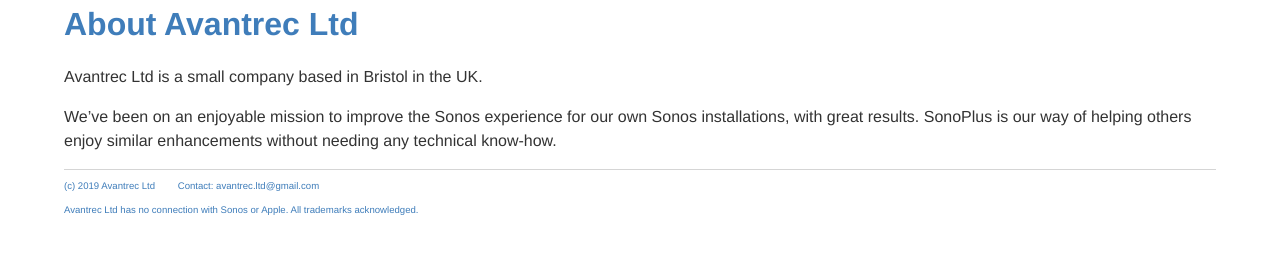
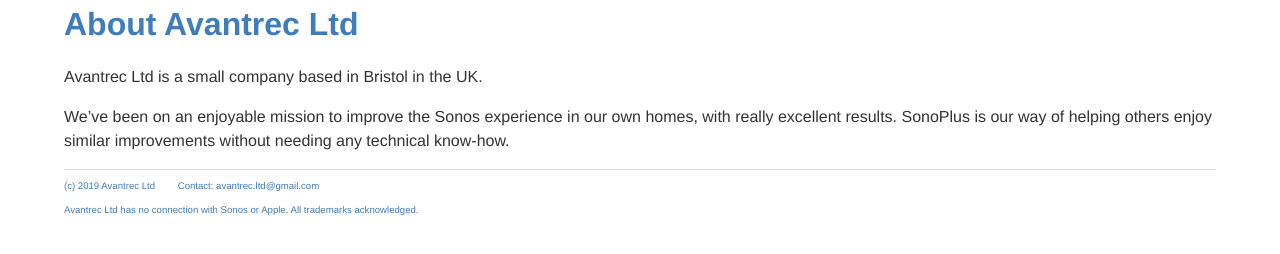
Before and after one commit to avantrec/avantrec.github.io, a Jekyll site: the page built from sonoplus-about/index.md, in a window 1280 px wide. Shown: the part 203-457 px from the top of the page. Built offline with Jekyll 4.4.1, drawn with Linux system fonts in a browser that asks for light colours.

Commit message:
Minor edits

```diff
--- a/sonoplus-about/index.md
+++ b/sonoplus-about/index.md
@@ -7,4 +7,4 @@
 
 Avantrec Ltd is a small company based in Bristol in the UK.
 
-We've been on an enjoyable mission to improve the Sonos experience for our own Sonos installations, with great results. SonoPlus is our way of helping others enjoy similar enhancements without needing any technical know-how.
+We've been on an enjoyable mission to improve the Sonos experience in our own homes, with really excellent results. SonoPlus is our way of helping others enjoy similar improvements without needing any technical know-how.
```
